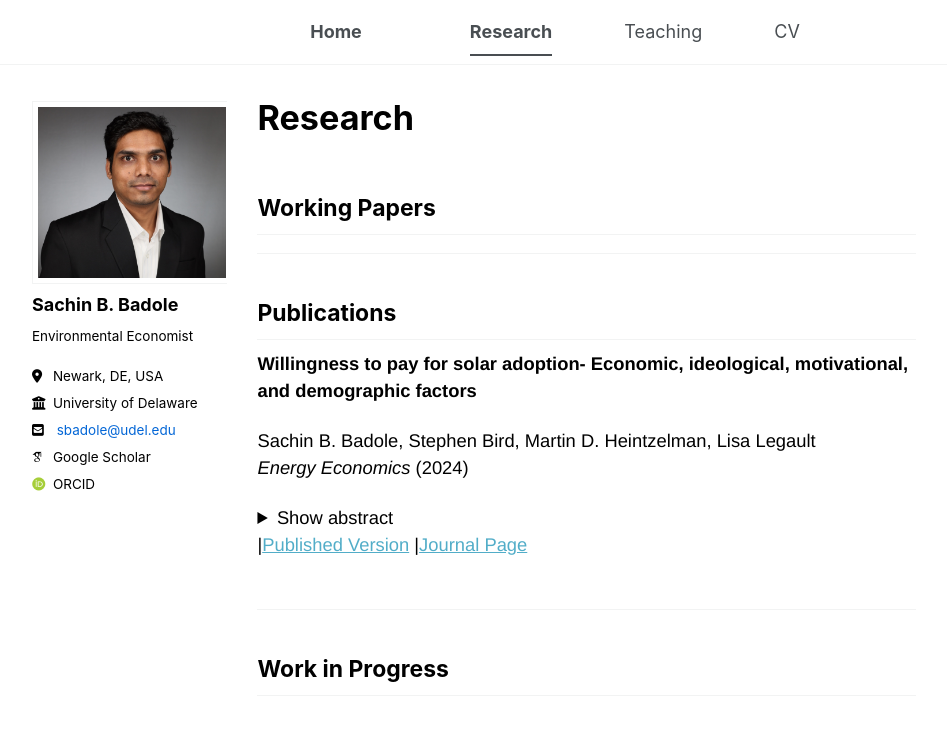
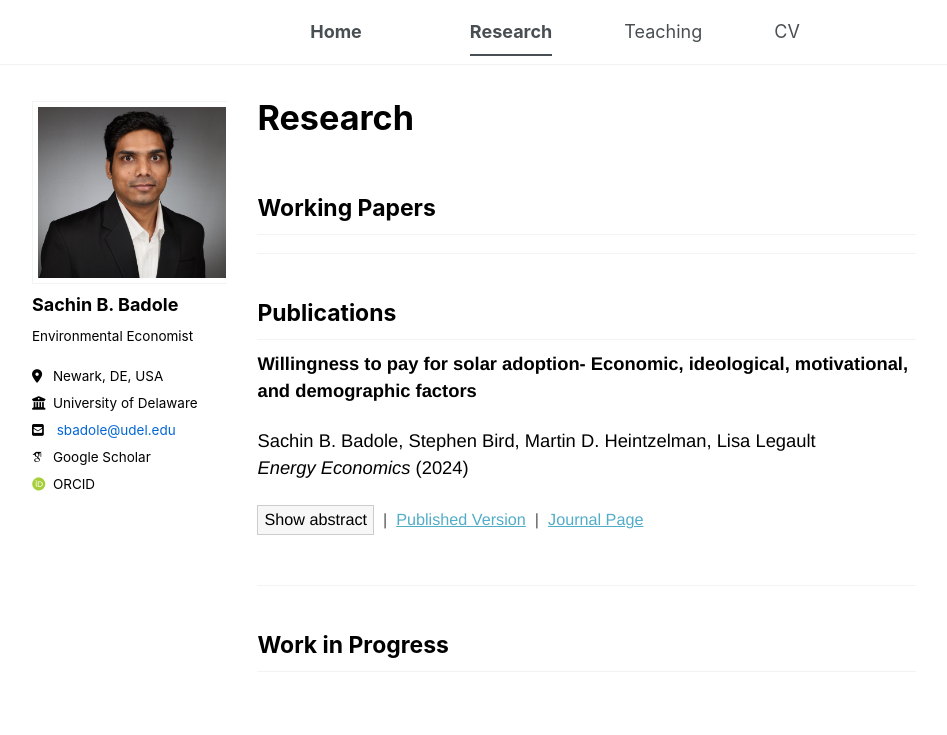
Before and after one commit to sachin-b-badole/sachin-b-badole.github.io, a Jekyll site: the page built from _pages/research.md, in a window 1280 px wide. Shown: the top 735 px of the page, without its empty margins (76-1023 px from the left). Built offline with Jekyll 4.4.1, drawn with Linux system fonts in a browser that asks for light colours; some web fonts are replaced; a script bundle is joined from its source files by our own code; library files that are not in the unit come from our copies.

Commit message:
Update custom.css

```diff
--- a/assets/css/custom.css
+++ b/assets/css/custom.css
@@ -429,36 +429,49 @@ details.abs-block p {
 
 /*Date: jan 21, 2026 11pm*/
 /* ===== Research page: inline abstract + links ===== */
-
-.paper-links {
+/* Inline research actions bar */
+.paper-bar {
+  display: flex;
+  flex-wrap: wrap;
+  align-items: center;
+  gap: 6px;
   font-size: 0.9rem;
   margin-top: 0.3rem;
 }
 
-/* Make details/summary appear inline */
-.abs-inline {
-  display: inline;
+/* Make details + summary inline */
+.paper-bar details {
+  display: inline-flex;
 }
 
-.abs-inline > summary {
-  display: inline-block;
+.paper-bar summary {
+  cursor: pointer;
   padding: 2px 6px;
   border: 1px solid #ccc;
   background: #f7f7f7;
-  cursor: pointer;
+  list-style: none;
 }
 
-/* Hide default triangle marker */
-.abs-inline summary::-webkit-details-marker {
+/* Hide triangle */
+.paper-bar summary::-webkit-details-marker {
   display: none;
 }
 
-/* When open, show "(hide)" after the label */
-.abs-inline[open] > summary::after {
+/* Show (hide) when open */
+.paper-bar details[open] summary::after {
   content: " (hide)";
 }
 
-/* Abstract text under the bar */
-.abs-inline > p {
-  margin-top: 0.4rem;
+/* Abstract formatting */
+.paper-bar .abstract-text {
+  margin-top: 0.35rem;
+  flex-basis: 100%; /* forces abstract to drop below, not inline */
+  font-size: 0.9rem;
+  line-height: 1.35;
 }
+
+/* separator styling */
+.paper-bar .sep {
+  color: #555;
+  margin: 0 3px;
+}
```
